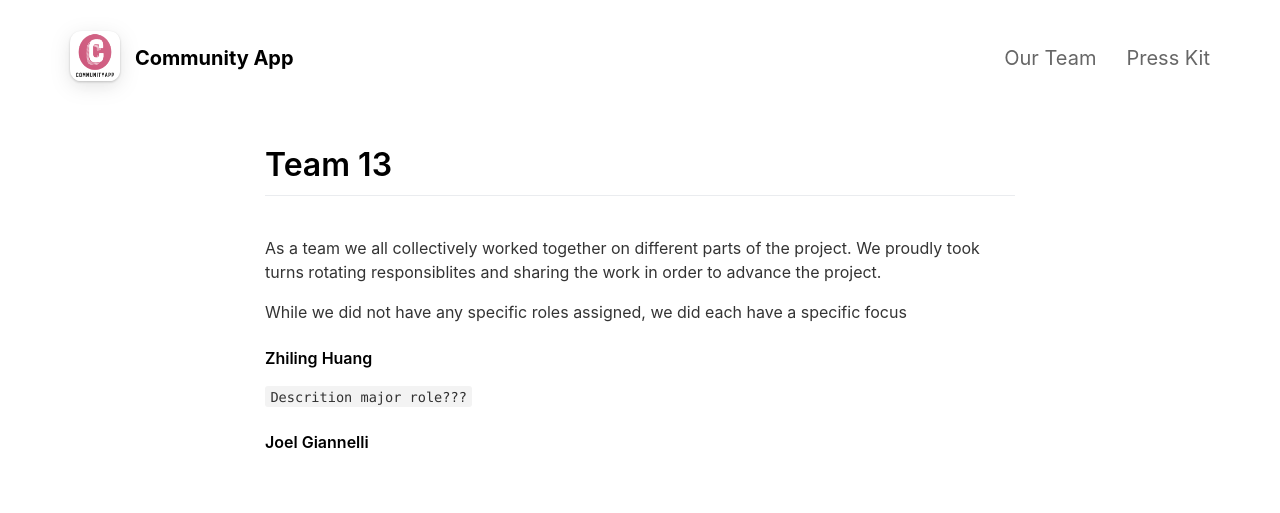
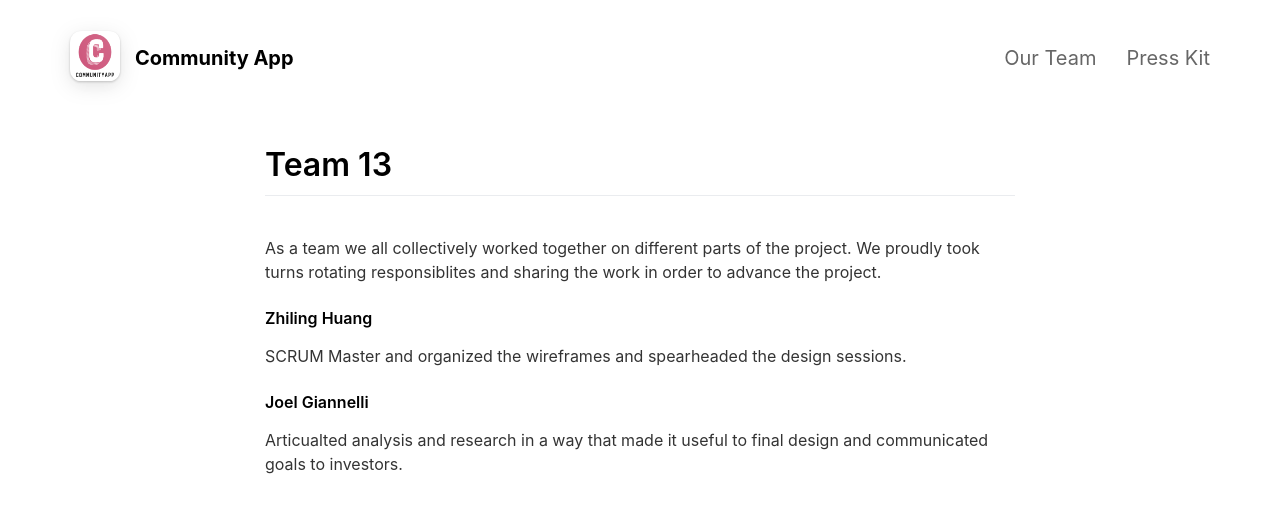
Before and after one commit to jg100/CommunityApp, a Jekyll site: the page built from _pages/Our_Team.md, in a window 1280 px wide. Shown: the top 513 px of the page. Built offline with Jekyll 4.4.1, drawn with Linux system fonts in a browser that asks for light colours; nearby versions of some CDN libraries.

Commit message:
our team

```diff
--- a/_pages/Our_Team.md
+++ b/_pages/Our_Team.md
@@ -9,10 +9,10 @@ include_in_header: true
 <br>
 As a team we all collectively worked together on different parts of the project. We proudly took turns rotating responsiblites and sharing the work in order to advance the project.
 
-While we did not have any specific roles assigned, we did each have a specific focus
 
 #### Zhiling Huang
-`Descrition major role???`
+SCRUM Master and organized the wireframes and spearheaded the design sessions.
 
 
 #### Joel Giannelli
+Articualted analysis and research in a way that made it useful to final design and communicated goals to investors.
```
